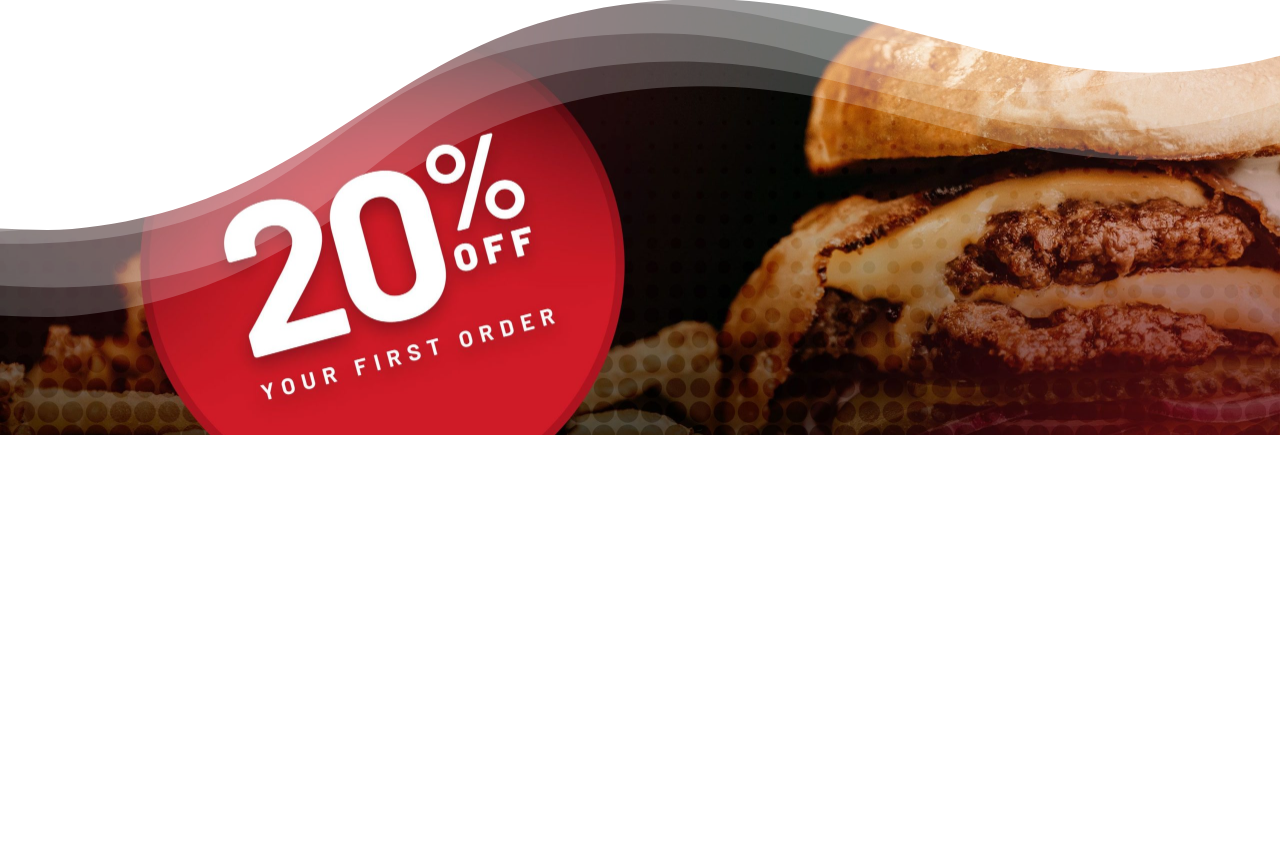
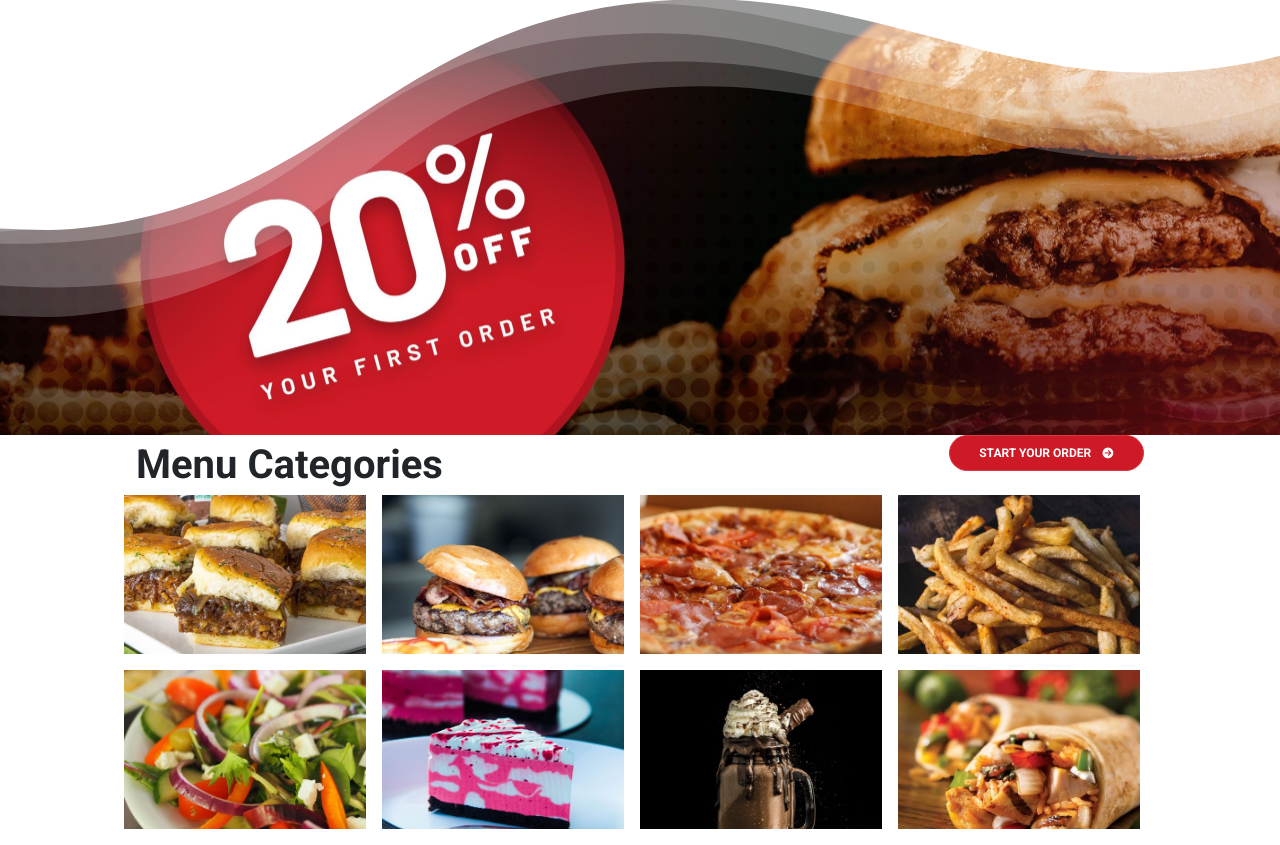
Before and after one commit to br4nc4/proj-html-vuejs, a Vue app: page / in a window 1280 px wide. Shown: the part 1885-2730 px from the top of the page. Before the commit the page ends 2320 px from the top, so only its background shows below. Built offline with nearby package versions, Linux system fonts and the light colour scheme.

Commit message:
menu categories row col images

```diff
--- a/src/components/MenuCategories.vue
+++ b/src/components/MenuCategories.vue
@@ -0,0 +1,87 @@
+<template>
+    <div>
+        <div class="container">
+            <!-- TITOLO E BOTTONE MENU CATEGORIES -->
+            <div class="d-flex justify-content-between">
+                <span class="fs-1 fw-bold">Menu Categories</span>
+                <div>
+                    <button type="button" class="btn btn-danger myButton rounded-pill">
+                        START YOUR ORDER
+                        <span class="ps-2 mySpan">
+                            <i class="fa-solid fa-circle-arrow-right"></i>
+                        </span>
+                    </button>
+                </div>
+            </div>
+
+            <!-- IMMAGINI MENU CATEGORIES 4 COLONNE -->
+                <div class="row row-cols-4">
+                    <div class="col px-0 d-flex justify-content-center align-items-center">
+                        <img class="myImg" src="/img/appetizers-menu-background.jpg" alt="">
+                    </div>
+                    <div class="col px-0 d-flex justify-content-center align-items-center">
+                        <img class="myImg" src="/img/burgers-menu-background.jpg" alt="">
+                    </div>
+                    <div class="col px-0 d-flex justify-content-center align-items-center">
+                        <img class="myImg" src="/img/pizza-menu-background.jpg" alt="">
+                    </div>
+                    <div class="col px-0 d-flex justify-content-center align-items-center">
+                        <img class="myImg" src="/img/fries-menu-background.jpg" alt="">
+                    </div>
+                    <div class="col px-0 d-flex justify-content-center align-items-center">
+                        <img class="myImg" src="/img/sides-menu-background.jpg" alt="">
+                    </div>
+                    <div class="col px-0 d-flex justify-content-center align-items-center">
+                        <img class="myImg" src="/img/desserts-menu-background.jpg" alt="">
+                    </div>
+                    <div class="col px-0 d-flex justify-content-center align-items-center">
+                        <img class="myImg" src="/img/beverages-menu-background.jpg" alt="">
+                    </div>
+                    <div class="col-3 px-0 d-flex justify-content-center align-items-center">
+                        <img class="myImg" src="/img/specials-menu-background.jpg" alt="">
+                    </div>
+                </div>
+        </div>
+    </div>
+</template>
+
+<script>
+    export default {
+
+    }
+</script>
+
+<style lang="scss" scoped>
+    .myButton{
+    --bs-btn-color: #fff;
+    --bs-btn-bg: #ce1a26;
+    --bs-btn-border-color: #dc3545;
+    --bs-btn-hover-color: #fff;
+    --bs-btn-hover-bg: #bb2d3b;
+    --bs-btn-hover-border-color: #b02a37;
+    --bs-btn-focus-shadow-rgb: 225,83,97;
+    --bs-btn-active-color: #fff;
+    --bs-btn-active-bg: #b02a37;
+    --bs-btn-active-border-color: #a52834;
+    --bs-btn-active-shadow: inset 0 3px 5px rgba(0, 0, 0, 0.125);
+    --bs-btn-disabled-color: #fff;
+    --bs-btn-disabled-bg: #dc3545;
+    --bs-btn-disabled-border-color: #dc3545;
+    font-size: 12px;
+    font-weight: 700;
+    padding: 0.5rem 1.8rem;
+    }
+    .mySpan i{
+        transform: scale(0.9);
+    }
+    .myImg{
+        width: 100%;
+        height: 175px;
+        object-fit: cover;
+        object-position: top center;
+        padding: 0 1rem 1rem 0;
+    }
+    .container{
+        max-width: 1032px;
+    }
+</style>
--- a/src/components/TheHeader.vue
+++ b/src/components/TheHeader.vue
@@ -182,4 +182,7 @@ export default {
     .myContainer{
         padding-top: 80px;
     }
+    .container{
+        max-width: 1032px;
+    }
 </style>
--- a/src/components/TheMain.vue
+++ b/src/components/TheMain.vue
@@ -2,18 +2,21 @@
     <div>
         <PopularDishes></PopularDishes>
         <MegaTwentyPercentBg></MegaTwentyPercentBg>
+        <MenuCategories></MenuCategories>
     </div>
 </template>
 
 <script>
 import PopularDishes from './PopularDishes.vue';
 import MegaTwentyPercentBg from './MegaTwentyPercentBg.vue';
+import MenuCategories from './MenuCategories.vue';
 
 
 export default {
     components: {
     PopularDishes,
-    MegaTwentyPercentBg
+    MegaTwentyPercentBg,
+    MenuCategories
 }
 }
 </script>
```
Lines whose indentation alone changed are shown as unchanged.
